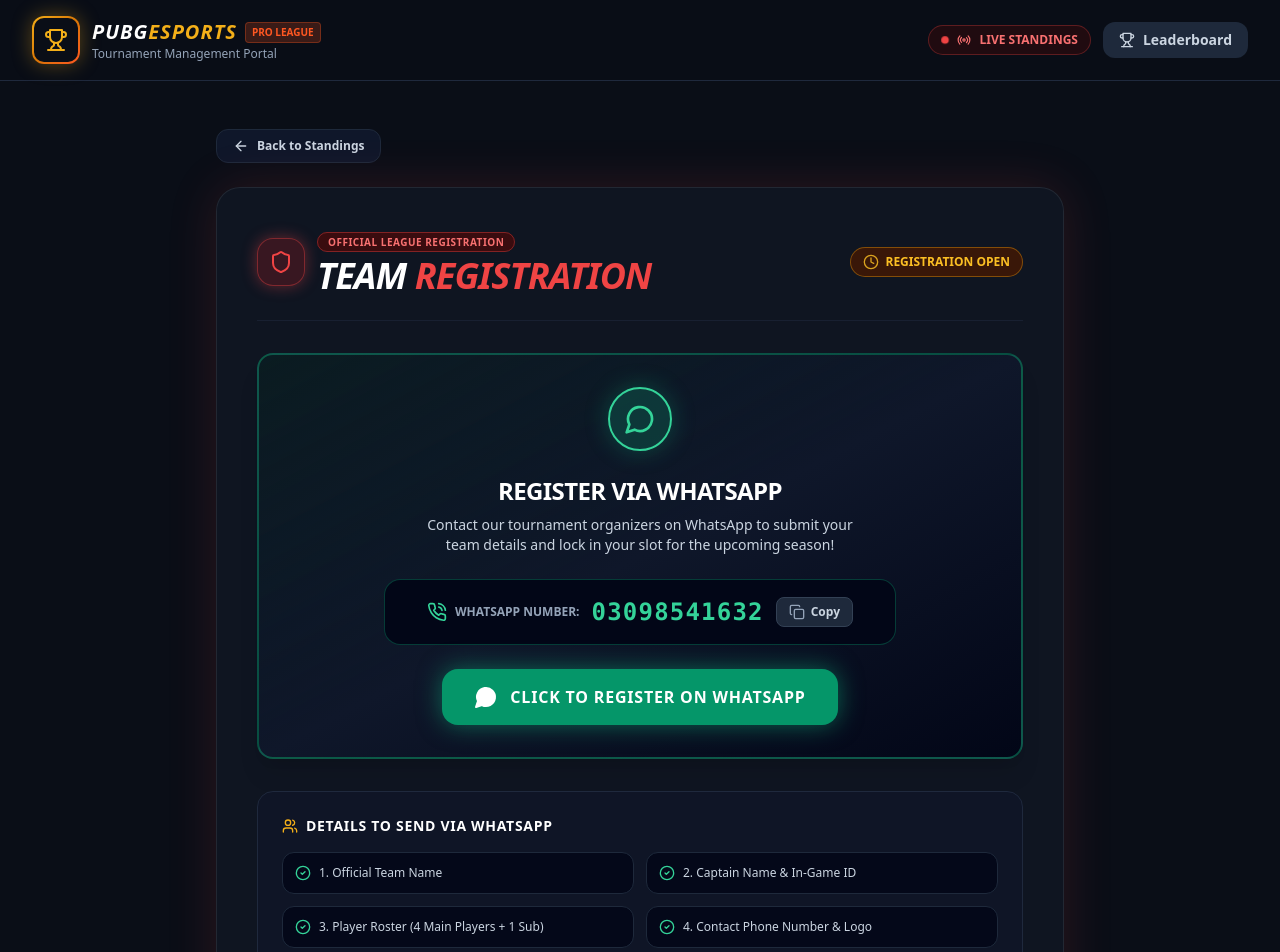
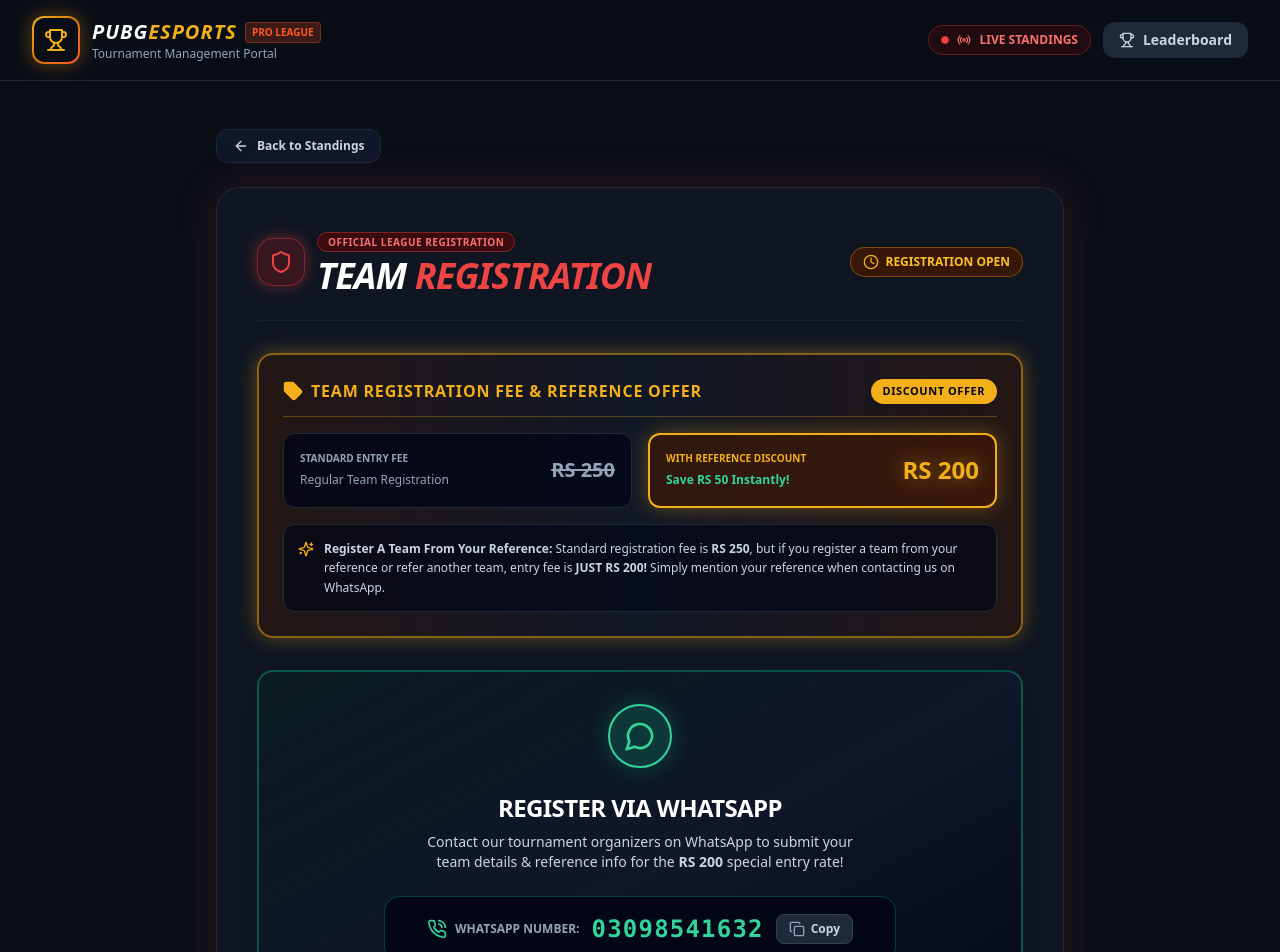
Before and after one commit to muzamilateeq/Pubg-leagues, a Next.js app: page /register in a window 1280 px wide. Shown: the top 952 px of the page. Built offline with nearby package versions, Linux system fonts and the light colour scheme.

Commit message:
Add RS 200 reference discount pricing offer for team registration

```diff
--- a/src/app/register/page.tsx
+++ b/src/app/register/page.tsx
@@ -2,15 +2,14 @@
 
 import Link from "next/link";
 import Navbar from "@/components/Navbar";
-import { Shield, MessageCircle, ArrowLeft, Clock, Zap, CheckCircle2, Copy, Check, Users, PhoneCall } from "lucide-react";
+import { Shield, MessageCircle, ArrowLeft, Clock, CheckCircle2, Copy, Check, Users, PhoneCall, Tag, Sparkles, UserPlus } from "lucide-react";
 import { useState } from "react";
 
 export default function RegisterPage() {
   const [copied, setCopied] = useState(false);
   const whatsappNumber = "03098541632";
-  const whatsappFormatted = "+92 309 8541632";
   const whatsappLink = `https://wa.me/923098541632?text=${encodeURIComponent(
-    "Hello PUBG League Admins! I want to register my team for the upcoming tournament."
+    "Hello PUBG League Admins! I want to register my team for the tournament with reference discount."
   )}`;
 
   const handleCopyNumber = () => {
@@ -59,6 +58,49 @@
             </div>
           </div>
 
+          {/* Entry Fee & Reference Discount Banner */}
+          <div className="p-5 sm:p-6 rounded-2xl bg-gradient-to-r from-amber-950/40 via-pubg-card to-amber-950/40 border-2 border-pubg-gold/50 shadow-neon-gold space-y-4">
+            <div className="flex flex-col sm:flex-row sm:items-center justify-between gap-3 border-b border-pubg-gold/30 pb-3">
+              <div className="flex items-center gap-2 text-pubg-gold font-black text-sm sm:text-base uppercase tracking-wider">
+                <Tag className="w-5 h-5 text-pubg-gold fill-pubg-gold" />
+                TEAM REGISTRATION FEE & REFERENCE OFFER
+              </div>
+              <span className="px-3 py-1 rounded-full bg-pubg-gold text-slate-950 text-[11px] font-black uppercase tracking-wider self-start sm:self-auto shadow-md">
+                DISCOUNT OFFER
+              </span>
+            </div>
+
+            <div className="grid grid-cols-1 sm:grid-cols-2 gap-4">
+              {/* Standard Price */}
+              <div className="p-4 rounded-xl bg-slate-950/80 border border-slate-800 flex items-center justify-between">
+                <div>
+                  <span className="block text-[10px] text-slate-400 uppercase font-bold">Standard Entry Fee</span>
+                  <span className="text-xs text-slate-400">Regular Team Registration</span>
+                </div>
+                <div className="text-right">
+                  <span className="text-xl font-extrabold text-slate-400 line-through">RS 250</span>
+                </div>
+              </div>
+
+              {/* Reference Discount Price */}
+              <div className="p-4 rounded-xl bg-amber-950/60 border-2 border-pubg-gold flex items-center justify-between shadow-neon-gold">
+                <div>
+                  <span className="block text-[10px] text-pubg-gold uppercase font-black">With Reference Discount</span>
+                  <span className="text-xs text-emerald-400 font-bold">Save RS 50 Instantly!</span>
+                </div>
+                <div className="text-right">
+                  <span className="text-2xl font-black text-pubg-gold drop-shadow-[0_0_10px_rgba(243,175,25,0.5)]">RS 200</span>
+                </div>
+              </div>
+            </div>
+
+            <div className="p-3.5 rounded-xl bg-slate-950/70 border border-pubg-border text-xs text-slate-300 flex items-start gap-2.5">
+              <Sparkles className="w-4 h-4 text-pubg-gold shrink-0 mt-0.5" />
+              <p className="leading-relaxed">
+                <strong>Register A Team From Your Reference:</strong> Standard registration fee is <strong>RS 250</strong>, but if you register a team from your reference or refer another team, entry fee is <strong>JUST RS 200!</strong> Simply mention your reference when contacting us on WhatsApp.
+              </p>
+            </div>
+          </div>
 
           {/* Main Action Box: WhatsApp Registration */}
           <div className="p-6 sm:p-8 rounded-2xl bg-gradient-to-br from-emerald-950/30 via-slate-900 to-slate-950 border-2 border-emerald-500/40 shadow-xl space-y-6 text-center">
@@ -71,7 +113,7 @@
                 REGISTER VIA WHATSAPP
               </h2>
               <p className="text-xs sm:text-sm text-slate-300">
-                Contact our tournament organizers on WhatsApp to submit your team details and lock in your slot for the upcoming season!
+                Contact our tournament organizers on WhatsApp to submit your team details & reference info for the <strong>RS 200</strong> special entry rate!
               </p>
             </div>
 
@@ -115,7 +157,7 @@
             <div className="grid grid-cols-1 sm:grid-cols-2 gap-3 text-xs text-slate-300">
               <div className="flex items-center gap-2 p-3 rounded-xl bg-slate-950/80 border border-slate-800">
                 <CheckCircle2 className="w-4 h-4 text-emerald-400 shrink-0" />
-                <span>1. Official Team Name</span>
+                <span>1. Official Team Name & Logo</span>
               </div>
               <div className="flex items-center gap-2 p-3 rounded-xl bg-slate-950/80 border border-slate-800">
                 <CheckCircle2 className="w-4 h-4 text-emerald-400 shrink-0" />
@@ -125,9 +167,9 @@
                 <CheckCircle2 className="w-4 h-4 text-emerald-400 shrink-0" />
                 <span>3. Player Roster (4 Main Players + 1 Sub)</span>
               </div>
-              <div className="flex items-center gap-2 p-3 rounded-xl bg-slate-950/80 border border-slate-800">
-                <CheckCircle2 className="w-4 h-4 text-emerald-400 shrink-0" />
-                <span>4. Contact Phone Number & Logo</span>
+              <div className="flex items-center gap-2 p-3 rounded-xl bg-slate-950/80 border border-pubg-gold/50">
+                <UserPlus className="w-4 h-4 text-pubg-gold shrink-0" />
+                <span className="text-pubg-gold font-bold">4. Reference / Referrer Name (For RS 200 Rate)</span>
               </div>
             </div>
           </div>
```
